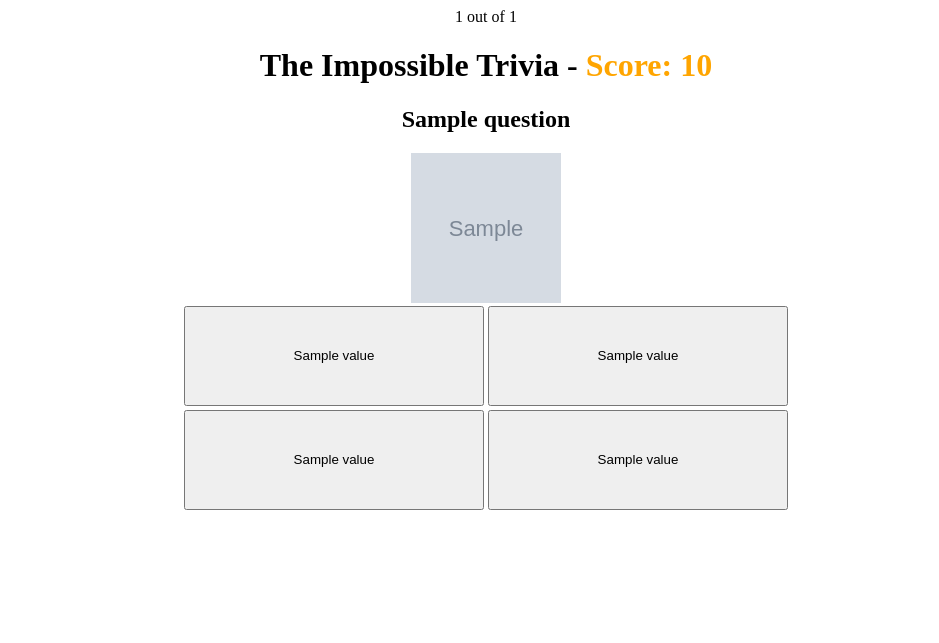
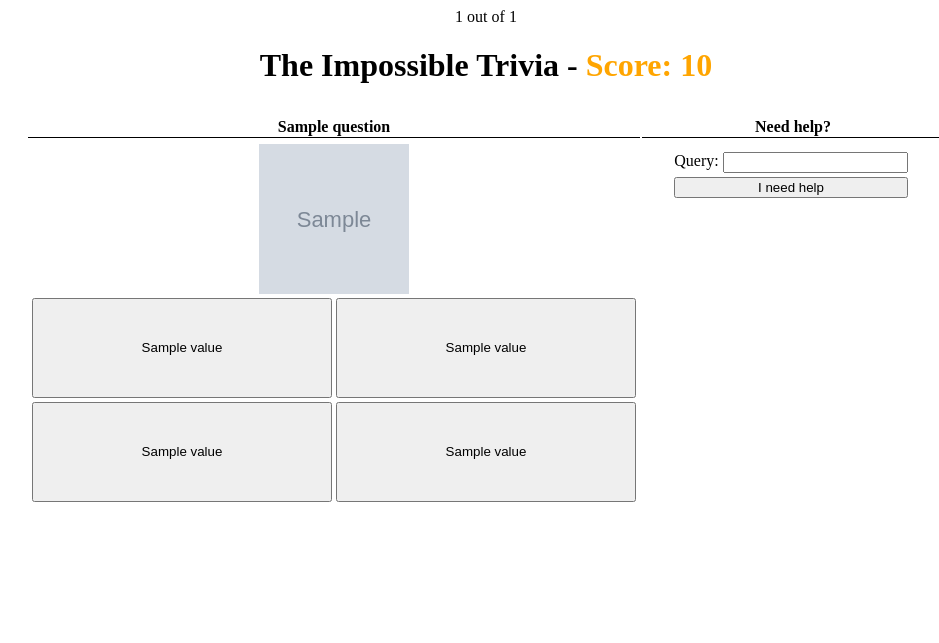
Before and after one commit to Noam-Yair/The-Impossible-Trivia, a Flask app: template SRC/APPLICATION-SOURCE-CODE/templates/index.html in a window 1280 px wide. Shown: the top 643 px of the page, without its empty margins (154-1093 px from the left). Run offline with Flask 2, Linux system fonts and the light colour scheme; the template is opened without the code that fills it: most values are stand-ins (such as "Sample title", 1, 10 or a date in 2020); grey boxes marked "Sample" are stand-in pictures; data that the repository does not hold is empty.

Commit message:
Added full text query

```diff
--- a/SRC/APPLICATION-SOURCE-CODE/server.py
+++ b/SRC/APPLICATION-SOURCE-CODE/server.py
@@ -16,8 +16,7 @@ WRONG_ANSWER_POINTS = -3
 def connect_to_db():
     return mysql.connector.connect(host=config.DB_SERVER, user=config.DB_USERNAME, password=config.DB_PASSWORD, database=config.DB_SCHEMA)
 
-def randomly_select_question():
-    db = connect_to_db()
+def randomly_select_question(db):
     question_data = random.choice(QUESTIONS)(db)
     db.close()
     options = [
@@ -31,10 +30,22 @@ def randomly_select_question():
 
 @app.route('/help', methods=['GET', 'POST'])
 def help():
-    return render_template('help.html')
+    movies, actors = [], []
+    db = connect_to_db()
+    if request.method == "POST":
+        res = utils.run_sql_file_fetchall(db, "sqls/full_text_search.sql", query=request.form.get("query"))
+        for row in res:
+            if row[0] == "movie":
+                movies.append(row[1])
+            else:
+                actors.append(row[1])
+    db.close()
+
+    return render_template('help.html', movies=movies, actors=actors, query=request.form.get("query"))
 
 @app.route('/', methods=['GET', 'POST'])
 def index():
+    db = connect_to_db()
     message = ""
     score = int(request.form.get("score", 0))
     questions_count = int(request.form.get("questions_count", 0)) + 1
@@ -50,8 +61,8 @@ def index():
             message = "Wrong Answer :("
             message_color = "Red"
             score += WRONG_ANSWER_POINTS
-    question, answer, img, options = randomly_select_question()
-    print("Right answer is:", answer)
+    question, answer, img, options = randomly_select_question(db)
+    db.close()
     return render_template('index.html', question=question, img=img, options=options, score=score, questions_count=questions_count, message=message, message_color=message_color, trivia_questions_count=TRIVIA_QUESTIONS_COUNT)
 
 
--- a/SRC/APPLICATION-SOURCE-CODE/static/style.css
+++ b/SRC/APPLICATION-SOURCE-CODE/static/style.css
@@ -2,16 +2,38 @@ body {
     text-align: center;
 }
 
-table {
+table, td, tr {
+    vertical-align: top;
+    text-align: center;
     margin-left: auto;
     margin-right: auto;
 }
+th {
+    text-align: center;
+    margin-left: auto;
+    margin-right: auto;
+    padding-top: 10px;
+    width: 300px;
+    border-bottom: 1px solid black
+}
 
-input[type=submit] {
+.question_btn {
     width: 300px;
     height: 100px;
+}
+
+.help_btn {
+    width: 100%;
 }
 
 .score {
     color: orange;
 }
+
+iframe {
+    border: 0px;
+    height: 100%;
+}
+
+.help_table {
+}
--- /dev/null
+++ b/SRC/APPLICATION-SOURCE-CODE/templates/help.html
@@ -0,0 +1,32 @@
+<html>
+    <head>
+        <link rel="stylesheet" href="{{url_for('static', filename='style.css')}}">
+    </head>
+    <body>
+	<form method="post" action="">
+	    <table>
+	    <tr><td>Query:</td><td><input type="text" name="query" /></td></tr>
+	    <tr><td colspan="2"><input type="submit" class="help_btn" name="help" value="I need help" /></td><td></tr>
+	    </table>
+	</form>
+	{% if query %}
+	<p>Results for query: <strong>{{query}}</strong></p>
+	{% if not(movies) and not(actors) %}
+	<p style="color: red">no results found</p>
+	{% endif %}
+	<table class="help_table">
+	{% if movies %}
+		<tr><th>movies with lines matching query</th></tr>
+        {% for movie in movies %}
+		<tr><td>{{movie}}</td></tr>
+        {% endfor %}
+	{% endif %}
+	{% if actors %}
+		<tr><th>actors in movies with overview matching query</th></tr>
+        {% for actor in actors %}
+		<tr><td>{{actor}}</td></tr>
+        {% endfor %}
+	{% endif %}
+	{% endif %}
+    </body>
+</html>
--- a/SRC/APPLICATION-SOURCE-CODE/templates/index.html
+++ b/SRC/APPLICATION-SOURCE-CODE/templates/index.html
@@ -6,18 +6,37 @@
     <body>
 	<div>{{questions_count}} out of {{trivia_questions_count}}</div>
 	<h1>The Impossible Trivia - <span class="score">Score: {{score}}</span></h1>
-	<h2>{{question}}</h2>
         <h3 style="color: {{message_color}}">{{message}}</h3>
-	{% if img is not none %}
-	<img width=150px" height="150px" src="{{img}}" />
-	{% endif %}
 	<form action="/" method="post">
 		<table>
-			<tr><td><input type="submit" name="{{options[0]['option_indicator']}}" value="{{options[0]['value']}}" /></td><td><input type="submit" name="{{options[1]['option_indicator']}}" value="{{options[1]['value']}}" /></td></tr>
-			<tr><td><input type="submit" name="{{options[2]['option_indicator']}}" value="{{options[2]['value']}}" /></td><td><input type="submit" name="{{options[3]['option_indicator']}}" value="{{options[3]['value']}}" /></td></tr>
+			<tr><th>{{question}}</th><th>Need help?</th></tr>
+			<tr>
+				<td>
+				<table>
+					{% if img is not none %}
+					<tr>
+						<td colspan="2"><img width=150px" height="150px" src="{{img}}" /></tr>
+					</tr>
+					{% endif %}
+					<tr>
+						<td><input type="submit" class="question_btn" name="{{options[0]['option_indicator']}}" value="{{options[0]['value']}}" /></td>
+						<td><input type="submit" class="question_btn" name="{{options[1]['option_indicator']}}" value="{{options[1]['value']}}" /></td>
+					</tr>
+					<tr>
+						<td><input type="submit" class="question_btn" name="{{options[2]['option_indicator']}}" value="{{options[2]['value']}}" /></td>
+						<td><input type="submit" class="question_btn" name="{{options[3]['option_indicator']}}" value="{{options[3]['value']}}" /></td>
+					</tr>
+					<tr>
+						<input type="hidden" name="score" value="{{score}}" />
+						<input type="hidden" name="questions_count" value="{{questions_count}}" />
+					</tr>
+				</table>
+				</td>
+				<td height="500px">
+					<iframe src="/help"></iframe>
+				</td>
+			</tr>
 		</table>
-		<input type="hidden" name="score" value="{{score}}" />
-		<input type="hidden" name="questions_count" value="{{questions_count}}" />
 	</form>
     </body>
 </html>
```
Also changed, not shown: SRC/APPLICATION-SOURCE-CODE/sqls/full_text_search.sql (added, +17 -0 lines), SRC/APPLICATION-SOURCE-CODE/utils.py (+9 -0 lines).
